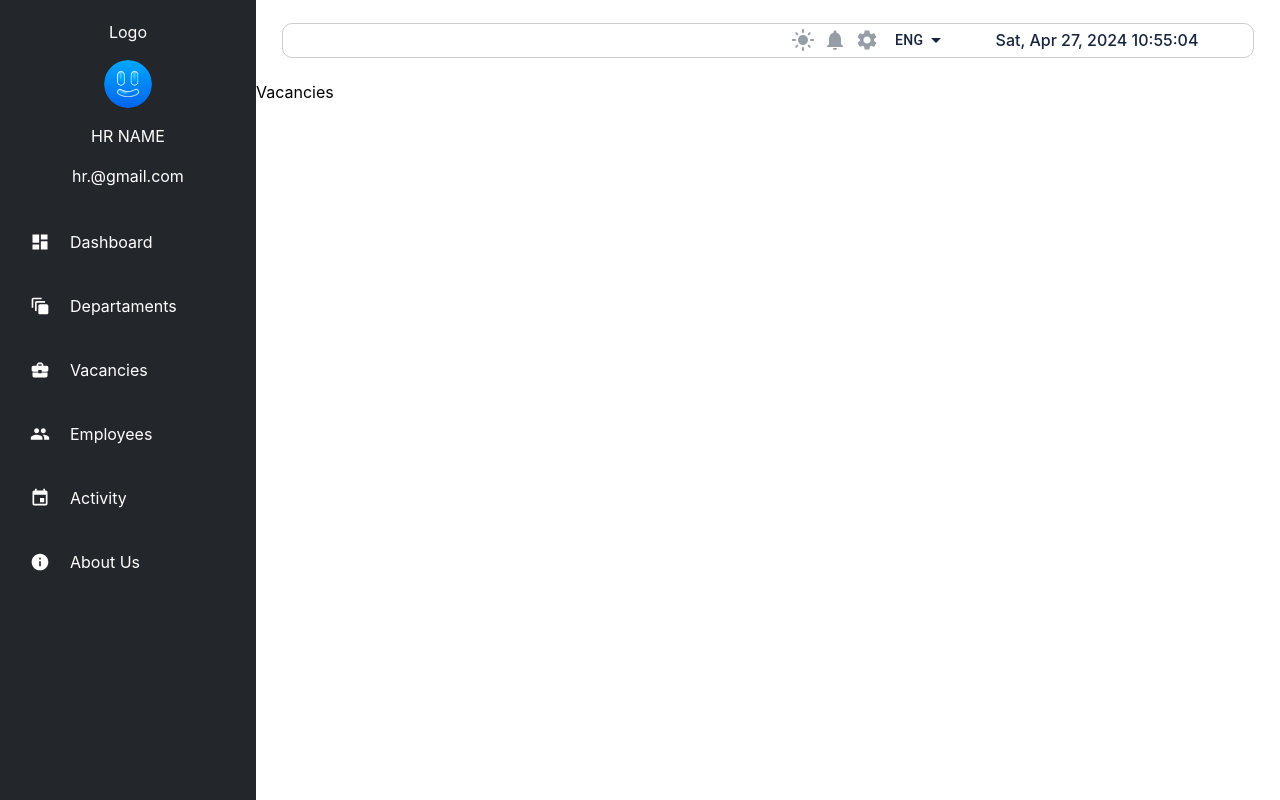
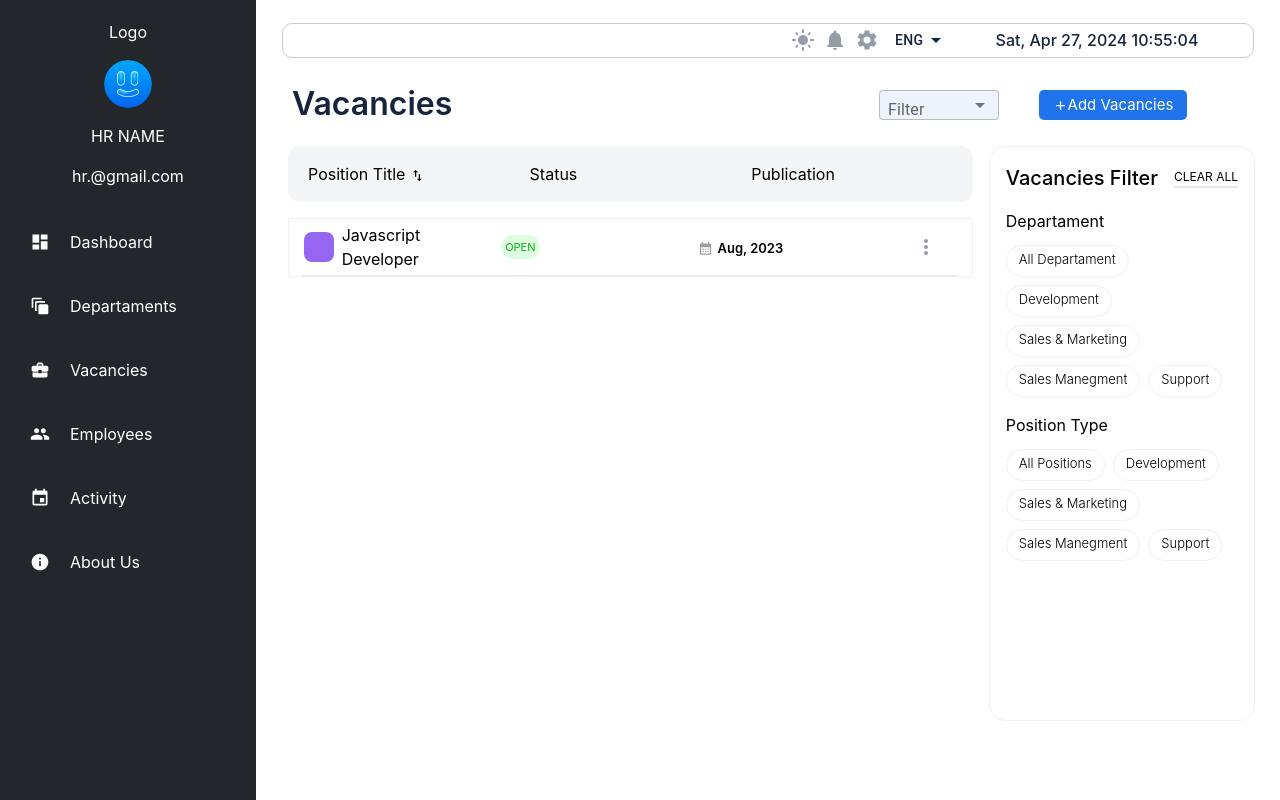
Before and after one commit to panahlimurad/hr_command, a React (Create React App) app: page /vacancies in a window 1280 px wide. Built offline with nearby package versions, Linux system fonts and the light colour scheme.

Commit message:
createVacanciesPage

```diff
--- a/src/features/Components/AddButton/AddButton.js
+++ b/src/features/Components/AddButton/AddButton.js
@@ -1,6 +1,7 @@
 import React from "react";
 import styles from "./addButton.module.css";
 import { useLocation } from "react-router-dom";
+import AddIcon from '@mui/icons-material/Add';
 
 function AddButton() {
   const location = useLocation();
@@ -12,7 +13,7 @@ function AddButton() {
 
   return (
     <>
-      <button className={styles.container}>Add {finalText}</button>
+      <button className={styles.container}><AddIcon sx={{fontSize:"15px"}}/>Add {finalText}</button>
     </>
   );
 }
--- a/src/features/Components/EmployeesCard/EmployessCard.js
+++ b/src/features/Components/EmployeesCard/EmployessCard.js
@@ -8,6 +8,7 @@ import Logo from "../../images/icons/profileDefault.svg";
 import EmailIcon from "@mui/icons-material/Email";
 import CallIcon from "@mui/icons-material/Call";
 import { Link } from "react-router-dom";
+import StatusPanelSmall from "../StatusPanelSmall/StatusPanelSmall";
 
 function EmployessCard({ isDetail }) {
   const [anchorEl, setAnchorEl] = React.useState(null);
@@ -23,9 +24,7 @@ function EmployessCard({ isDetail }) {
     <div className={!isDetail ? styles.container : styles.containerDetails}>
       {!isDetail && (
         <div className="w-full items-center gap-2 mt-2 flex justify-end">
-          <div className="w-[20%] h-[24px] text-[#0EB01D]  bg-[#DDFCE0] rounded-2xl text-[11px] font-normal items-center flex justify-center">
-            ACTIVE
-          </div>
+          <StatusPanelSmall text="ACTIVE"/>
           <div>
             <Button
               id="basic-button"
--- a/src/features/Components/Sidebar/Sidebar.js
+++ b/src/features/Components/Sidebar/Sidebar.js
@@ -20,7 +20,7 @@ function Sidebar() {
       <h4>hr.@gmail.com</h4>
       </div>
       <div>
-        <ul className="w-full flex flex-col gap-5 items-center mt-8">
+        <ul className={`${styles.customUl} w-full flex flex-col gap-5 items-center mt-8`}>
           <Link className="w-full" to='/'>
           <li> <DashboardIcon sx={{ fontSize: 20 }}/>Dashboard</li>
           </Link>
--- a/src/features/Components/Sidebar/sidebar.module.css
+++ b/src/features/Components/Sidebar/sidebar.module.css
@@ -7,7 +7,7 @@
     padding: 20px;
 }
 
-li{
+.customUl li{
     width: 100%;
     display: flex;
     justify-content: left;
@@ -25,7 +25,7 @@ li{
 
 
 @media (max-width: 1000px) {
-    li{
+    .customUl li{
         display: flex;
         gap: 10px;
         font-size: 13px;
--- /dev/null
+++ b/src/features/Components/StatusPanelSmall/StatusPanelSmall.js
@@ -0,0 +1,11 @@
+import React from 'react'
+
+function StatusPanelSmall({text}) {
+  return (
+    <div className="w-[20%] h-[24px] text-[#0EB01D]  bg-[#DDFCE0] rounded-2xl text-[11px] font-normal items-center flex justify-center">
+            {text}
+          </div>
+  )
+}
+
+export default StatusPanelSmall
--- /dev/null
+++ b/src/features/Components/VacanciesContainer/VacanciesContainer.js
@@ -0,0 +1,22 @@
+import React from "react";
+import PageHeader from "../PageHeader/PageHeader";
+import VacanciesTable from "../VacanciesTable/VacanciesTable";
+import VacanciesFilter from "../VacanciesFilter/VacanciesFilter";
+
+function VacanciesContainer() {
+  return (
+    <div>
+      <PageHeader />
+      <div className="flex w-full gap-4">
+        <div className="w-[70%]">
+          <VacanciesTable />
+        </div>
+        <div className="w-[26%]">
+          <VacanciesFilter />
+        </div>
+      </div>
+    </div>
+  );
+}
+
+export default VacanciesContainer;
--- /dev/null
+++ b/src/features/Components/VacanciesFilter/VacanciesFilter.js
@@ -0,0 +1,39 @@
+import React from 'react'
+import styles from './style.module.css'
+
+function VacanciesFilter() {
+  return (
+    <div className='mt-4 border border-solid border-[#f1f1f1] rounded-2xl h-[575px] p-4'>
+        <div className='flex justify-between items-center'>
+            <p className='text-[20px] font-medium'>Vacancies Filter</p>
+            <p className={styles.clear}>CLEAR ALL</p>
+        </div>
+        <div>
+            <div className='mt-4'>
+                Departament
+            </div>
+            <ul className='flex flex-wrap gap-2 mt-3 max-h-[190px] overflow-scroll'>
+                <li className={styles.list}>All Departament</li>
+                <li className={styles.list}>Development</li>
+                <li className={styles.list}>Sales & Marketing</li>
+                <li className={styles.list}>Sales Manegment</li>
+                <li className={styles.list}>Support</li>
+            </ul>
+        </div>
+        <div>
+        <div className='mt-4'>
+                Position Type
+            </div>
+            <ul className='flex flex-wrap gap-2 mt-3 max-h-[190px] overflow-scroll'>
+                <li className={styles.list}>All Positions</li>
+                <li className={styles.list}>Development</li>
+                <li className={styles.list}>Sales & Marketing</li>
+                <li className={styles.list}>Sales Manegment</li>
+                <li className={styles.list}>Support</li>
+            </ul>
+        </div>
+    </div>
+  )
+}
+
+export default VacanciesFilter
--- /dev/null
+++ b/src/features/Components/VacanciesFilter/style.module.css
@@ -0,0 +1,27 @@
+
+
+.clear{
+    border-bottom-width: 2px;
+    font-size: 12px;
+    height: 20px;
+    cursor: pointer;
+    transition: 0.3s ease;
+    &:hover{
+        border-bottom-width: 0px;
+    }
+}
+
+.list{
+    border: 1px solid #f1f1f1;
+    border-radius: 16px;
+    font-size: 13px;
+    font-weight: 300;
+    height: 32px;
+    padding: 4px 12px 4px 12px;
+    cursor: pointer;
+    transition: 0.3s ease;
+    &:hover{
+        background-color: #1e74ec;
+        color: #fff;
+    }
+}
--- /dev/null
+++ b/src/features/Components/VacanciesTable/VacanciesTable.js
@@ -0,0 +1,70 @@
+import React from "react";
+import styles from "./vacanciesTable.module.css";
+import defaultVacanciesimg from '../../images/icons/defaultVacanciesImg.svg'
+import StatusPanelSmall from "../StatusPanelSmall/StatusPanelSmall";
+import CalendarMonthIcon from '@mui/icons-material/CalendarMonth';
+import ImportExportIcon from '@mui/icons-material/ImportExport';
+import Menu from "@mui/material/Menu";
+import MenuItem from "@mui/material/MenuItem";
+import MoreVertIcon from "@mui/icons-material/MoreVert";
+import Button from "@mui/material/Button";
+
+function VacanciesTable() {
+
+    const [anchorEl, setAnchorEl] = React.useState(null);
+    const open = Boolean(anchorEl);
+    const handleClick = (event) => {
+      setAnchorEl(event.currentTarget);
+    };
+    const handleClose = () => {
+      setAnchorEl(null);
+    };
+
+  return (
+    <div className="ml-8 mt-4">
+      <div>
+        <ul className={`${styles.customUl}`}>
+          <li>Position Title <ImportExportIcon sx={{fontSize:"15px", cursor:"pointer"}}/></li>
+          <li>Status</li>
+          <li>Publication</li>
+        </ul>
+      </div>
+      <div className="rounded-2xl w-full">
+        <table className="w-full border border-solid border-[#f1f1f1] mt-4">
+          <tbody className="flex flex-col justify-center items-center max-h-[500px] overflow-scroll">
+            <tr className="flex h-[40px] w-[96%] items-center py-7 border-b">
+              <td className="flex items-center gap-2 flex-1"><img src={defaultVacanciesimg} alt="vacancies"/>Javascript Developer</td>
+              <td className="flex-1"><StatusPanelSmall text="OPEN"/></td>
+              <td className="flex-1"><CalendarMonthIcon sx={{color:"#9e9e9e", fontSize:"15px"}}/> <span className='text-[13px] font-semibold'>Aug, 2023</span></td>
+              <div>
+            <Button
+              id="basic-button"
+              aria-controls={open ? "basic-menu" : undefined}
+              aria-haspopup="true"
+              aria-expanded={open ? "true" : undefined}
+              onClick={handleClick}
+            >
+              <MoreVertIcon sx={{ color: "#969da6" }} />
+            </Button>
+            <Menu
+              id="basic-menu"
+              anchorEl={anchorEl}
+              open={open}
+              onClose={handleClose}
+              MenuListProps={{
+                "aria-labelledby": "basic-button",
+              }}
+            >
+              <MenuItem onClick={handleClose}>Edit</MenuItem>
+              <MenuItem onClick={handleClose}>Delete</MenuItem>
+            </Menu>
+          </div>
+            </tr>
+          </tbody>
+        </table>
+      </div>
+    </div>
+  );
+}
+
+export default VacanciesTable;
--- /dev/null
+++ b/src/features/Components/VacanciesTable/vacanciesTable.module.css
@@ -0,0 +1,15 @@
+
+.customUl{
+    display: flex;
+    width: 100%;
+    background-color: #f4f5f7;
+    border-radius: 12px;
+    height: 56px;
+    align-items: center;
+    justify-content: space-around;
+    padding-left: 20px;
+}
+
+.customUl li{
+    flex: 1;
+}
--- a/src/pages/Vacancies/vacancies.js
+++ b/src/pages/Vacancies/vacancies.js
@@ -1,8 +1,11 @@
 import React from 'react'
+import VacanciesContainer from '../../features/Components/VacanciesContainer/VacanciesContainer'
 
 function Vacancies() {
   return (
-    <div>Vacancies</div>
+    <div>
+      <VacanciesContainer/>
+    </div>
   )
 }
 
```
Also changed, not shown: src/features/images/icons/defaultVacanciesImg.svg (added), src/pages/Dashboard/dashboard.js (line endings or trailing spaces).
